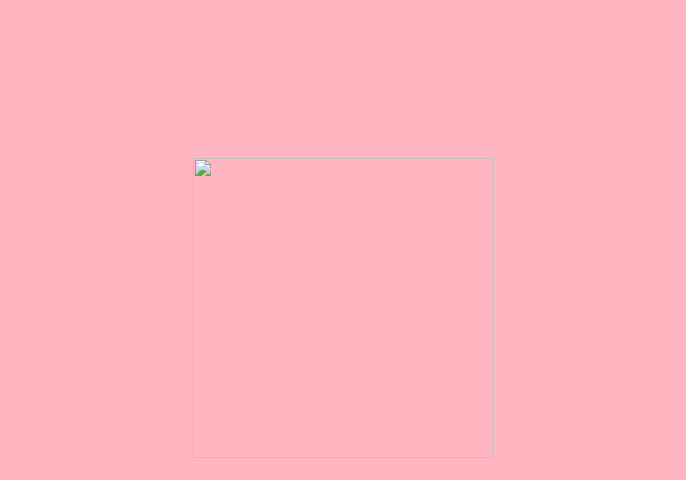
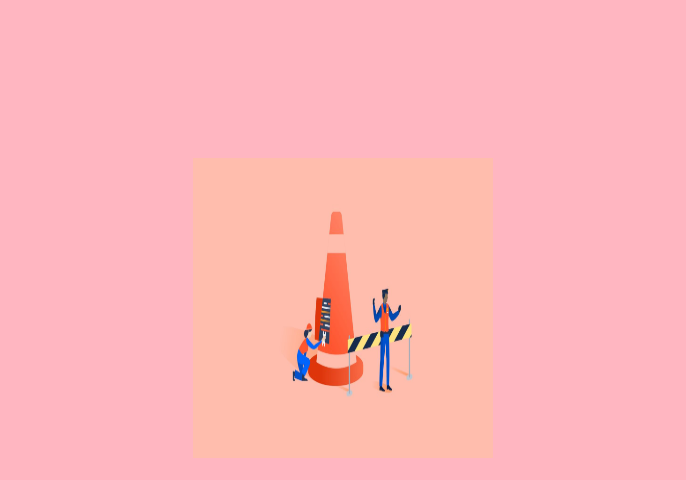
Before and after one commit to FarisIskanda/Hot-Wheels, a plain HTML site: page Main_Menu.html in a window 1280 px wide. Shown: the top 480 px of the page, without its empty margins (297-983 px from the left). Drawn offline with Linux system fonts and the light colour scheme.

Commit message:
Update Main_Menu.html

```diff
--- a/Main_Menu.html
+++ b/Main_Menu.html
@@ -22,7 +22,7 @@
    <body>
     <article>
       <center>
-        <img src="maintenance.png" alt="" style="width:300px;height:300px;">
+        <img src="maintenance.jpg" alt="" style="width:300px;height:300px;">
       </center>
           <center>
           <h2>WE WILL BACK SOON</h2>
```
